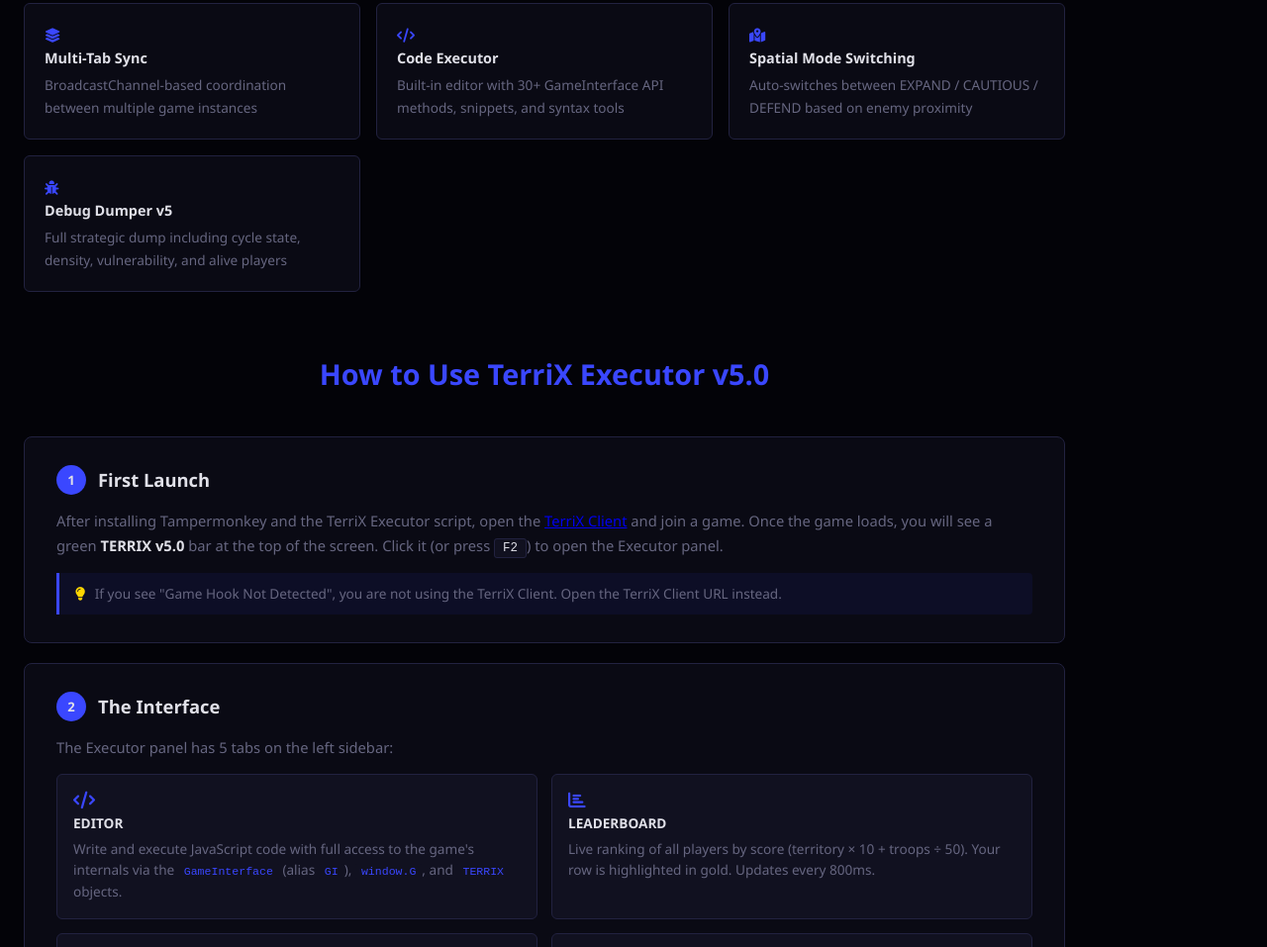
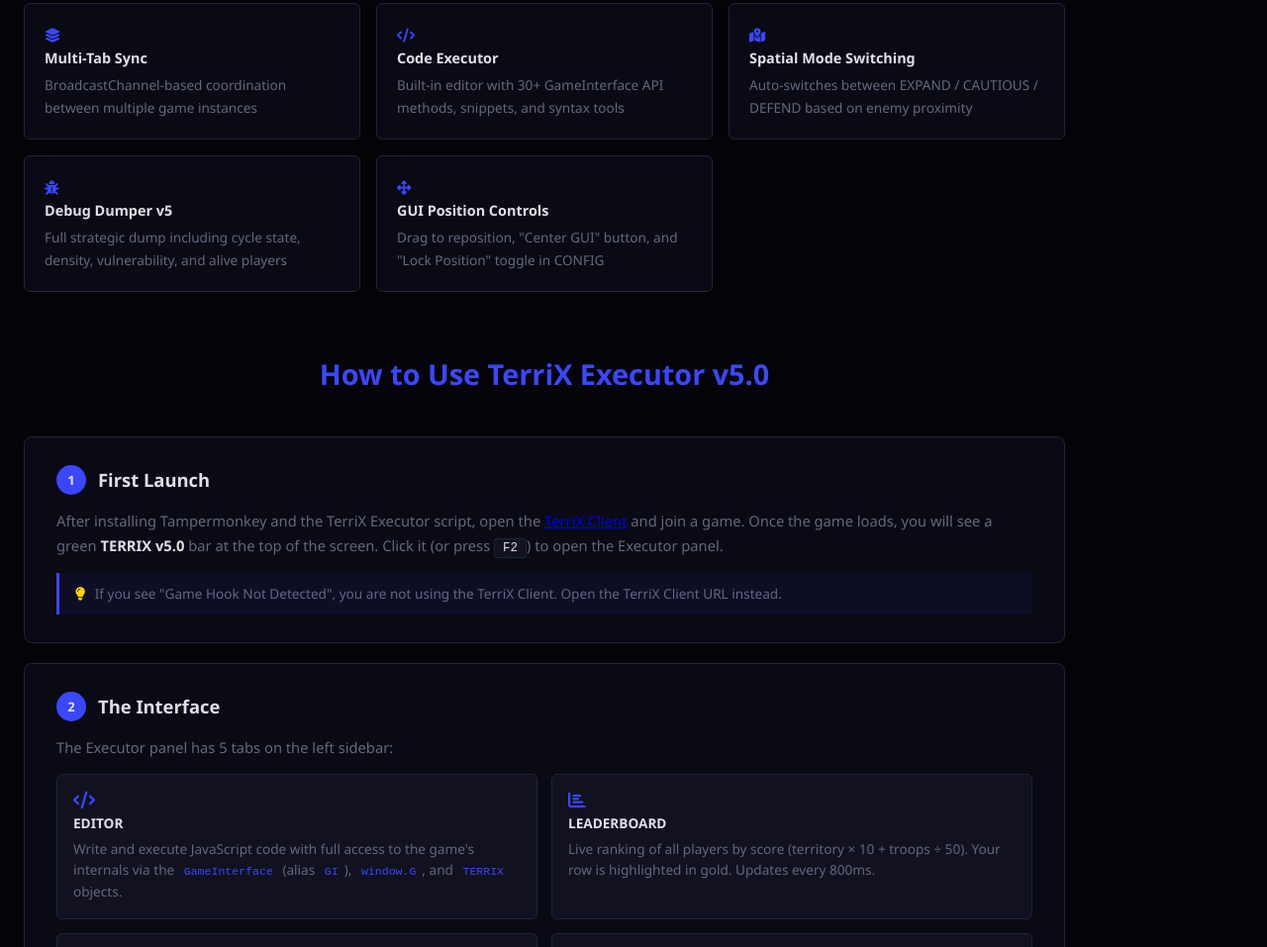
Before and after one commit to everythingtt/TerriX-Client, a plain HTML site: page index.html in a window 1280 px wide. Shown: the part 2049-3006 px from the top of the page at 99% size. Drawn offline with Linux system fonts and the light colour scheme.

Commit message:
Add files via upload

```diff
--- a/index.html
+++ b/index.html
@@ -308,6 +308,7 @@
             <div class="feat-item"><i class="fa-solid fa-code"></i><strong>Code Executor</strong><span>Built-in editor with 30+ GameInterface API methods, snippets, and syntax tools</span></div>
             <div class="feat-item"><i class="fa-solid fa-map-location-dot"></i><strong>Spatial Mode Switching</strong><span>Auto-switches between EXPAND / CAUTIOUS / DEFEND based on enemy proximity</span></div>
             <div class="feat-item"><i class="fa-solid fa-bug"></i><strong>Debug Dumper v5</strong><span>Full strategic dump including cycle state, density, vulnerability, and alive players</span></div>
+            <div class="feat-item"><i class="fa-solid fa-up-down-left-right"></i><strong>GUI Position Controls</strong><span>Drag to reposition, "Center GUI" button, and "Lock Position" toggle in CONFIG</span></div>
         </div>
     </section>
 
```
